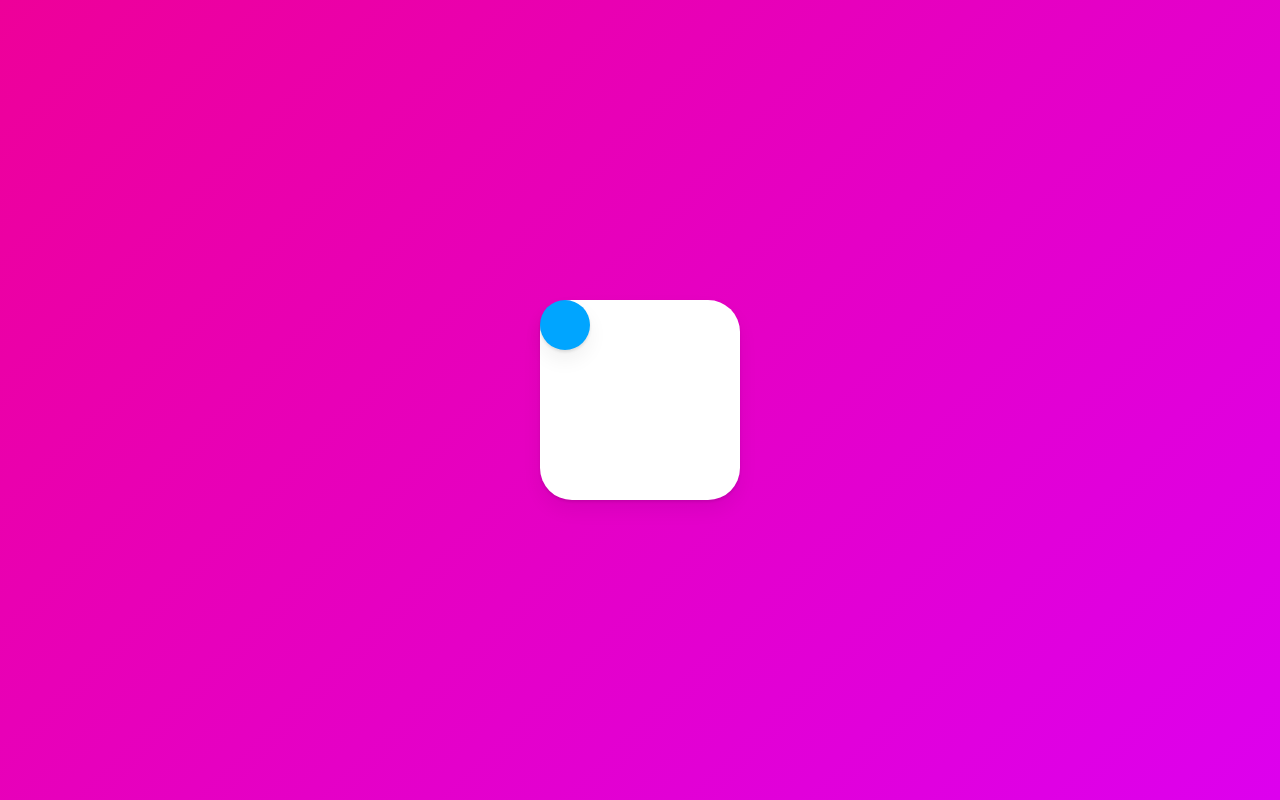
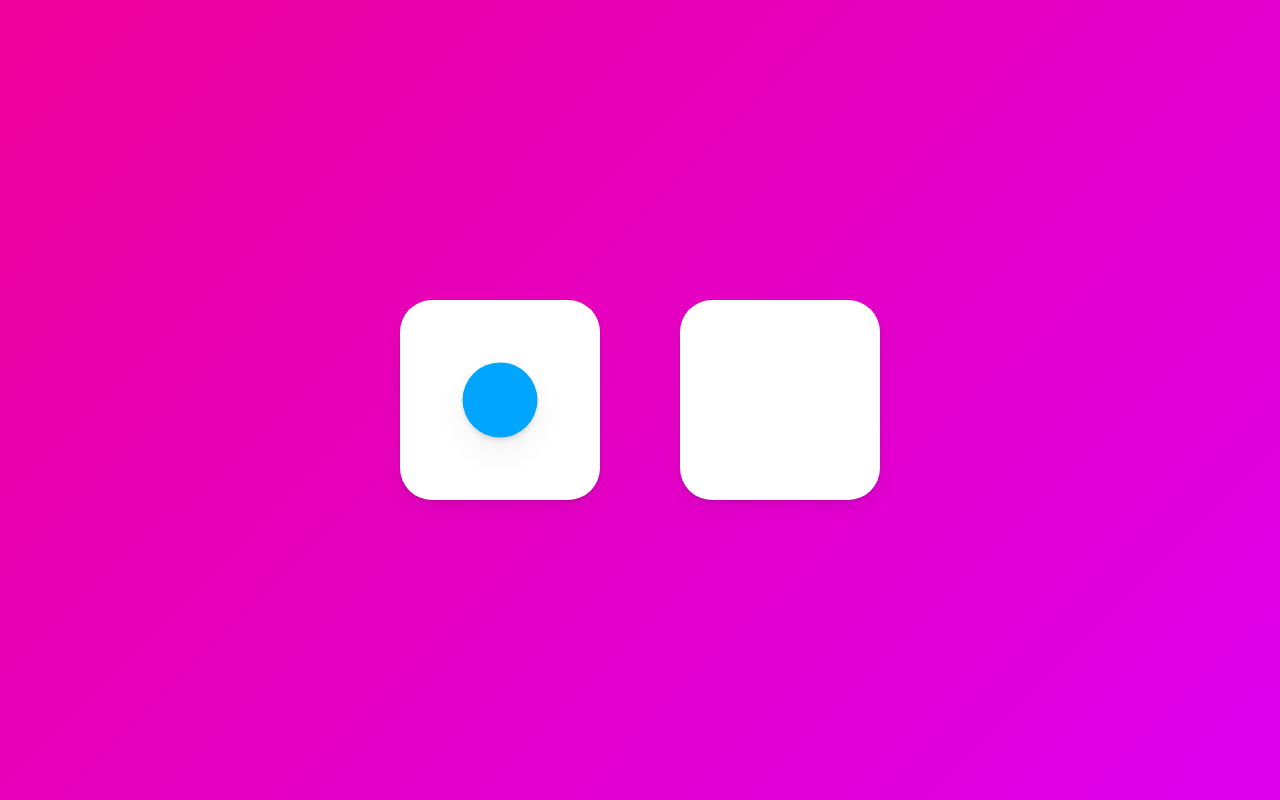
Before and after one commit to Sungmin-Kim-Dev/react-animations-mac, a React (Vite) app: page / in a window 1280 px wide. Built offline with nearby package versions, Linux system fonts and the light colour scheme.

Commit message:
shared layout animations

```diff
--- a/src/App.tsx
+++ b/src/App.tsx
@@ -7,8 +7,7 @@ const Wrapper = styled(motion.div)`
   height: 100vh;
   display: flex;
   /* flex-wrap: wrap; */
-  gap: 1rem;
-  flex-direction: column;
+  gap: 5rem;
   justify-content: center;
   align-items: center;
 `;
@@ -20,6 +19,8 @@ const Box = styled(motion.div)`
   display: flex;
   border-radius: 2rem;
   font-size: 3rem;
+  justify-content: center;
+  align-items: center;
   box-shadow: 0 2px 3px rgba(0, 0, 0, 0.1), 0 10px 20px rgba(0, 0, 0, 0.06);
 `;
 
@@ -27,7 +28,7 @@ const Circle = styled(motion.div)`
   background-color: #00a5ff;
   width: 50px;
   height: 50px;
-  border-radius: 50%;
+  /* border-radius: 50%; */
   box-shadow: 0 2px 3px rgba(0, 0, 0, 0.1), 0 10px 20px rgba(0, 0, 0, 0.06);
 `;
 
@@ -36,13 +37,8 @@ const App = () => {
   const toggleClicked = () => setClicked((prev) => !prev);
   return (
     <Wrapper onClick={toggleClicked}>
-      <Box
-        style={{
-          justifyContent: clicked ? "center" : "flex-start",
-          alignItems: clicked ? "center" : "flex-start",
-        }}>
-        <Circle layout />
-      </Box>
+      <Box>{!clicked && <Circle layoutId="circle" style={{borderRadius: "50%", scale: 1.5}} />}</Box>
+      <Box>{clicked && <Circle layoutId="circle" style={{borderRadius: 0}} />}</Box>
     </Wrapper>
   );
 };
```
